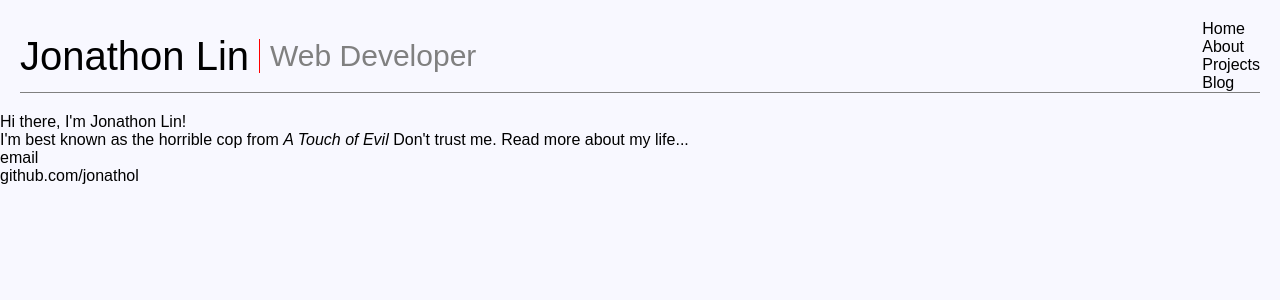
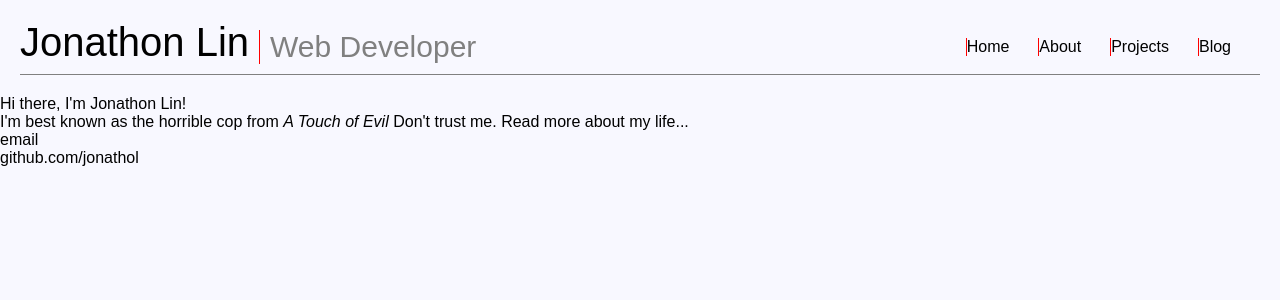
Before and after one commit to jonathol/jonathol.github.io, a Jekyll site: the page built from index.html, in a window 1280 px wide. Shown: the top 300 px of the page. Built offline with Jekyll 4.4.1, drawn with Linux system fonts in a browser that asks for light colours; some web fonts are replaced.

Commit message:
header css

```diff
--- a/css/main.css
+++ b/css/main.css
@@ -54,11 +54,11 @@ header {
   justify-content: space-between;
   margin: 20px;
   border-bottom: 1px solid grey;
+  align-items: center;
 }
 
 .header-title-container {
   display: flex;
-  align-items: center;
 }
 
 .header-title-container h1 {
@@ -74,3 +74,13 @@ header {
   border-left: 1px solid red;
   color: grey;
 }
+
+nav ul {
+  display: flex;
+}
+
+nav ul li {
+  margin-right: 20px;
+  padding-right: 9px;
+  border-left: 1px solid red;
+}
```
